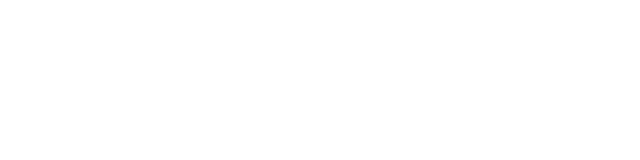
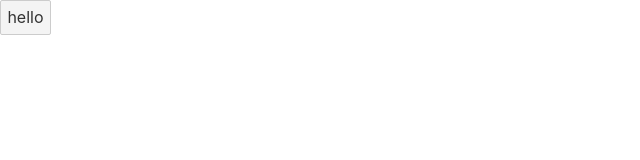
Before and after one commit to jaymesn/unienv, a Svelte app: page / in a window 1280 px wide. Shown: the top 160 px of the page, without its empty margins (0-640 px from the left). Built offline with nearby package versions, Linux system fonts and the light colour scheme.

Commit message:
moved typing for Tab.svelte to the actual component instead of making a {name}.types.svelte file

```diff
--- a/src/Shared/Tab.svelte
+++ b/src/Shared/Tab.svelte
@@ -1,12 +1,12 @@
 <script lang="ts">
-    import type { SvelteComponent } from "svelte/internal";
+    import type { SvelteComponent, } from "svelte/internal";
     export let title:string;
     export let icon:string;
-    export let component:any;
+    export let component:SvelteComponent;
 </script>
 
 <main>
-
+    <button>hello</button>
 </main>
 
 <style>
--- a/src/Shared/Tabs.svelte
+++ b/src/Shared/Tabs.svelte
@@ -1,11 +1,20 @@
 <script lang="ts">
-    import type { TabTemplate } from "../Shared/Tabs.types.svelte";
-    export let TabList:TabTemplate[];
+    import type { SvelteComponent } from "svelte/internal";
+    interface JSONTabTemplate{
+
+        /* figure out how to type out a default svelte compoent */
+        component:any /* add the actual svelte compnent type later*/
+        icon:string   /* add the actuall svg import type later */
+        title:string
+    }
+
+    import Tab from "./Tab.svelte";
+    export let TabList:JSONTabTemplate[];
 </script>
 
 <main>
-    {#each TabList as Tab}
-
+    {#each TabList as TabJSON}
+        <Tab title={TabJSON.title} icon={TabJSON.icon} component={TabJSON.component}  />
     {/each}
 </main>
 
```
Also changed, not shown: src/Shared/Tabs.types.svelte (deleted, +0 -8 lines).
